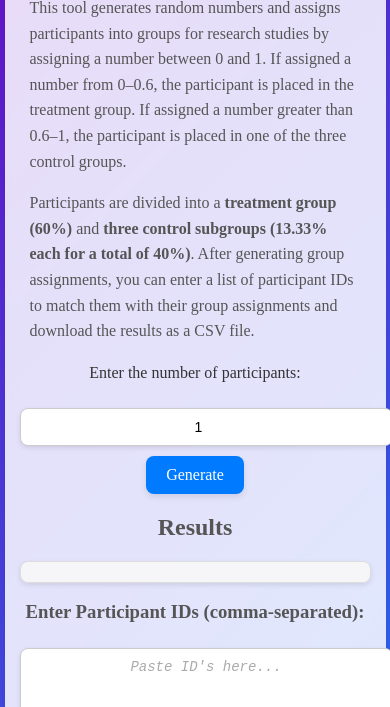
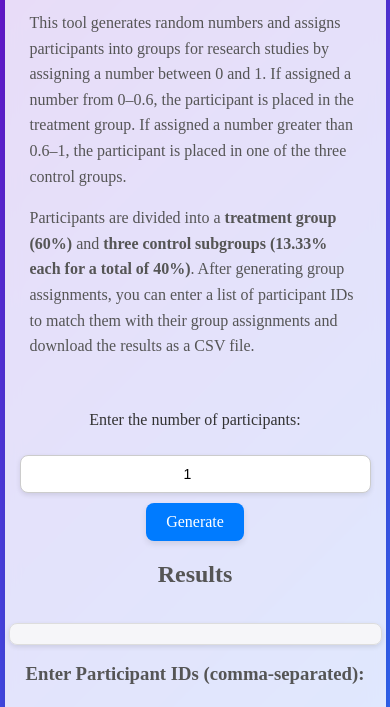
Before and after one commit to catfishbilliam/random-number-generator, a plain HTML site: page index.html in a window 390 px wide. Shown: the part 99-806 px from the top of the page. Drawn offline with Linux system fonts and the light colour scheme; a web font is replaced by a local one.

Commit message:
update for mobile

```diff
--- a/style.css
+++ b/style.css
@@ -151,7 +151,10 @@ button {
   .container {
       padding: 15px; /* Smaller padding inside the container */
       max-width: 90%; /* Keep width responsive */
-      margin: 10px 0; /* Ensure gap between top and bottom */
+      margin: 10px auto; /* Ensure gap between top and bottom */
+      display: flex;
+      flex-direction: column; /* Stack elements vertically */
+      align-items: center; /* Center-align content */
   }
 
   h1 {
@@ -167,12 +170,22 @@ button {
       padding: 10px 20px;
   }
 
-  input[type="number"], textarea {
+  /* Fix input fields */
+  input[type="number"],
+  textarea {
       font-size: 14px;
       padding: 10px;
+      width: 100%; /* Make input fields fill container */
+      box-sizing: border-box; /* Include padding and border in width calculation */
   }
 
+  textarea {
+      height: 80px; /* Adjust height for smaller screens */
+  }
+
+  /* Fix results container */
   #results-container {
       max-height: 200px; /* Smaller results container */
+      width: 100%; /* Ensure results fit within container */
   }
 }
```
